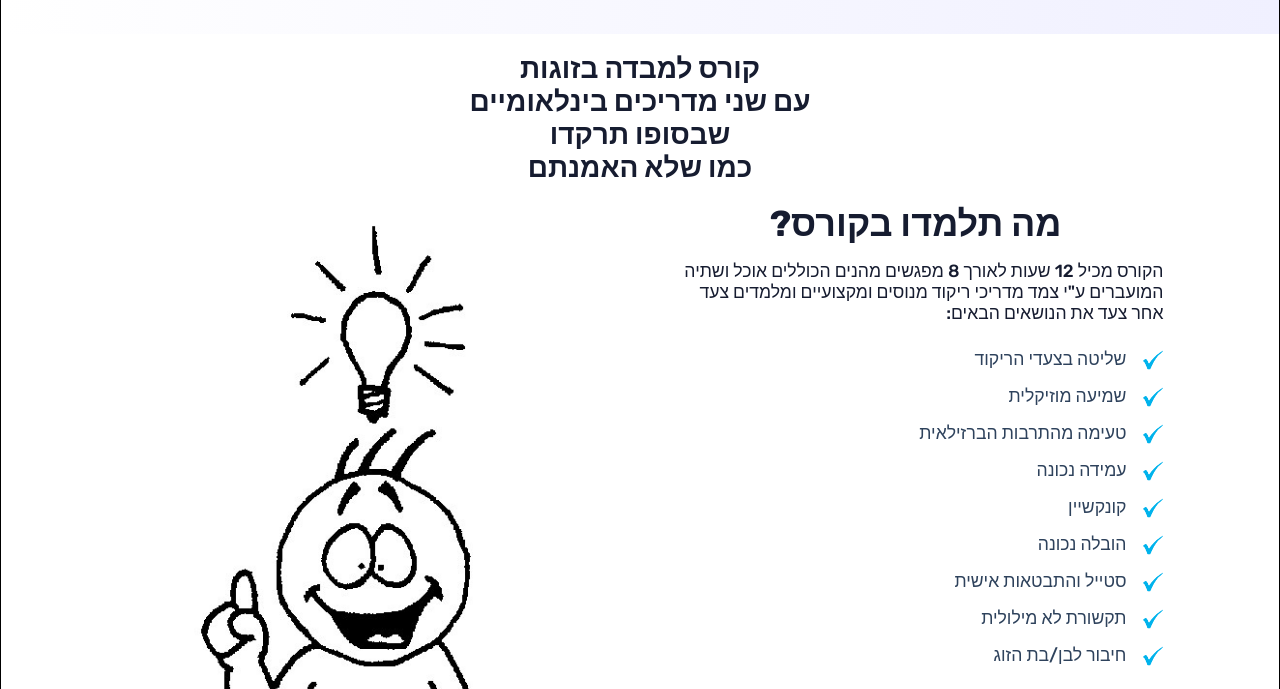
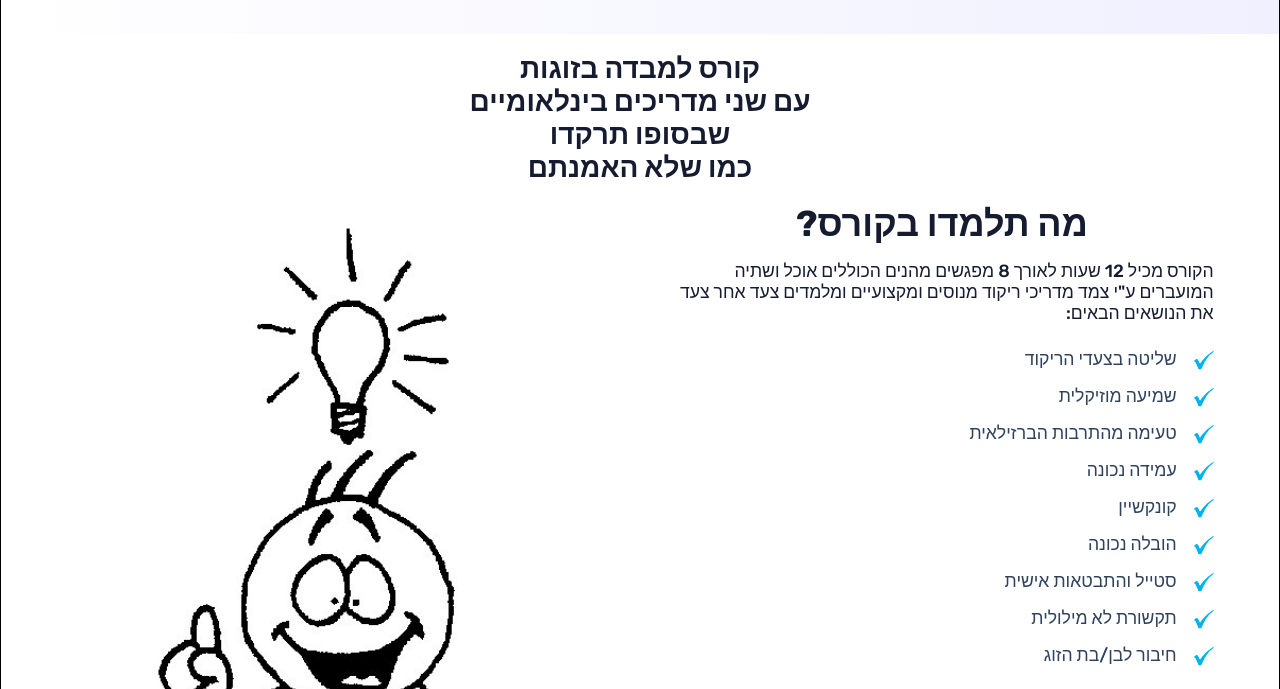
Before and after one commit to Shayque-Buzin/Become-A-Dancer, a plain HTML site: page index.html in a window 1280 px wide. Shown: the part 611-1300 px from the top of the page. Drawn offline with Linux system fonts and the light colour scheme.

Commit message:
Container padding

```diff
--- a/css/style.css
+++ b/css/style.css
@@ -75,7 +75,7 @@ h2 {
 
 .container {
     text-align: center;
-    padding: 0em 5em;
+    padding: 0em 2em;
 }
 
 .container-intro {
```
